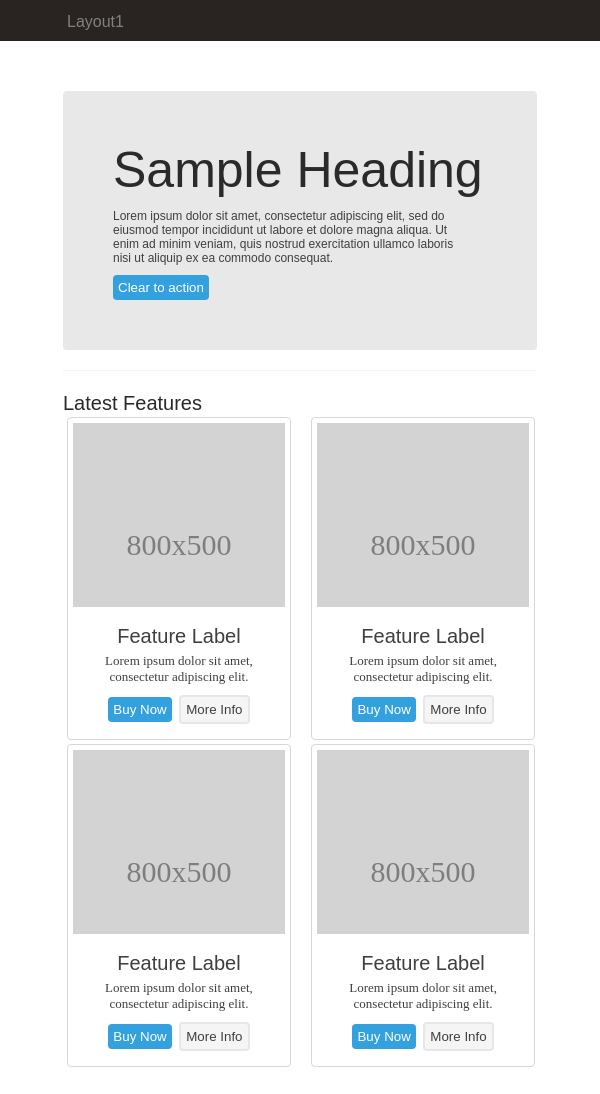
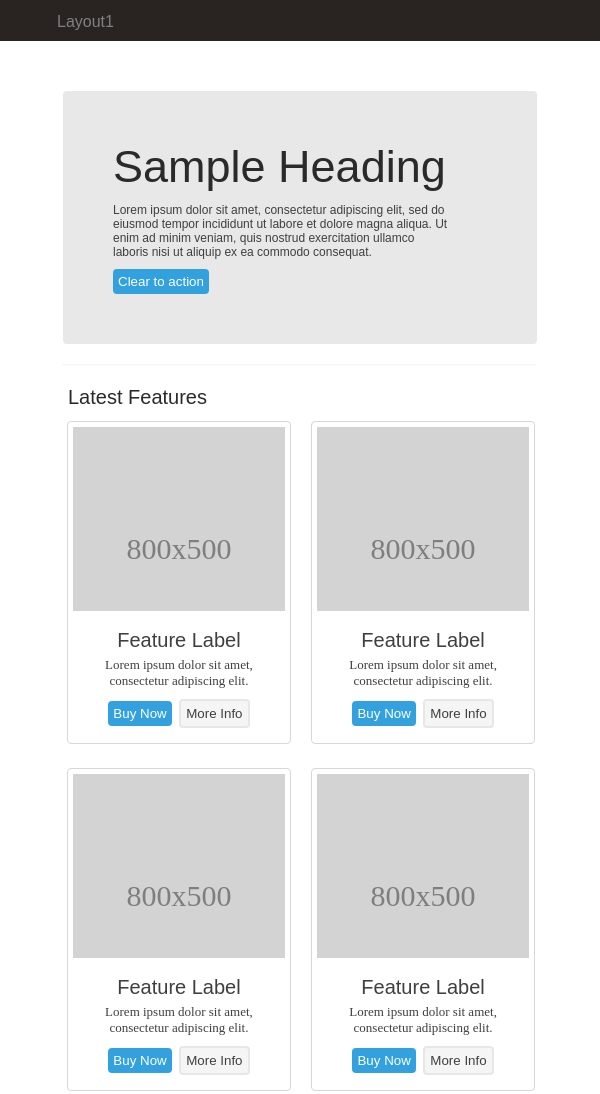
Before and after one commit to etechnidhi/layout2, a plain HTML site: page index.html in a window 600 px wide. Shown: the top 1094 px of the page. Drawn offline with nearby package versions, Linux system fonts and the light colour scheme.

Commit message:
problem fixed

```diff
--- a/index.css
+++ b/index.css
@@ -50,12 +50,14 @@ body{
     list-style: none;
 }
 .para{
-    width: 90%;
+    /* width: 90%; */
     margin: 0 auto;
-    padding: 50px;
+    padding-left: 50px;
+    padding-top: 50px;
+    padding-bottom: 50px;
 }
 .head{
-    font-size: 50px;
+    font-size: 45px;
     /* width: 100%; */
     color: #2a2a2a;
 }
@@ -94,6 +96,8 @@ body{
     font-family: arial;
     font-size: 20px;
     color:  #2a2a2a;
+    margin-bottom: 10px;
+    margin-left: 5px;
 }
 .grid-container {
     display: grid;
@@ -160,14 +164,12 @@ p{
       display: none;
 
     }
-    .navbar{
-        /* width: 100%; */
-        /* overflow: auto; */
-    }
     .main{
             overflow: auto;
     }
-
+    .mainheading a{
+        padding-left: 0;
+    }
     .subheading1{
         width: 100%;
         float: right;
@@ -194,6 +196,12 @@ p{
         float: left;
         font-family: Arial, Helvetica, sans-serif;
     }
+    .para {
+        /* width: 90%; */
+        /* margin: 0 auto; */
+        padding-top: 50px;
+        padding-left: 50px;
+    }
     div .menuwidth{
         width: 100%;
     }
@@ -201,13 +209,14 @@ p{
     .icon{
         display: inline;
         position: absolute;
-        right: 35;
+        right: 30;
         top: 0;
 
     }
     .grid-container {
         display: grid;
         grid-template-columns: auto;
+        grid-row-gap: 20px;
         margin: 0 auto;
         width: 100%;
       }
@@ -235,6 +244,7 @@ p{
         .grid-container {
             display: grid;
             grid-template-columns: auto auto;
+            grid-row-gap: 20px;
             margin: 0 auto;
             width: 100%;
           }
```
